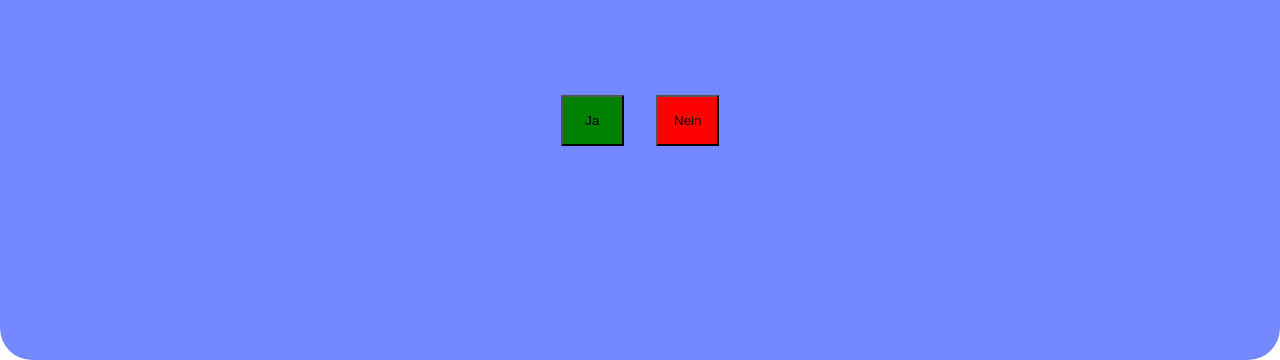
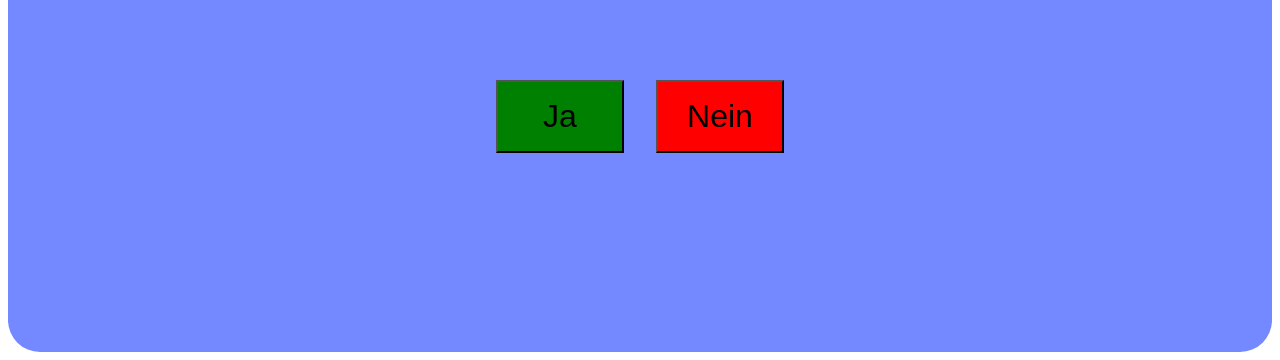
Before and after one commit to DennisTarik/quizjava, a plain HTML site: page index.html in a window 1280 px wide. Shown: the part 440-800 px from the top of the page. Drawn offline with Linux system fonts and the light colour scheme.

Commit message:
finish css

```diff
--- a/style.css
+++ b/style.css
@@ -1,15 +1,3 @@
-body {
-    width: 100vw;
-    height: 100vh;
-    margin: 0;
-}
-.question {
-    display: table-cell;
-    vertical-align: middle;
-    text-align: center;
-    padding-left: 1rem;
-    padding-right: 1rem;
-}
 .quiz {
     border-radius: 2rem;
     display: grid;
@@ -17,8 +5,8 @@ body {
     align-items: center;
     justify-items: center;
     background-color: rgb(116, 137, 255);
-    width: 100vw;
-    height: 100vh;
+    width: 95wh;
+    height: 98vh;
 }
 .title {
     display: grid;
@@ -32,6 +20,14 @@ body {
     justify-content: center;
     align-items: center;
 }
+.question {
+    display: table-cell;
+    vertical-align: middle;
+    text-align: center;
+    padding-left: 1rem;
+    padding-right: 1rem;
+    font-size: 2rem;
+}
 p {
     font-size: 2rem;
 }
@@ -43,13 +39,17 @@ p {
 }
 .yes {
     background-color: green;
+    width: 8rem;
     margin: 1rem;
     padding: 1rem;
+    font-size: 2rem;
 }
 .no {
     background-color: red;
+    width: 8rem;
     margin: 1rem;
     padding: 1rem;
+    font-size: 2rem;
 }
 .correct {
     color: green;
```
